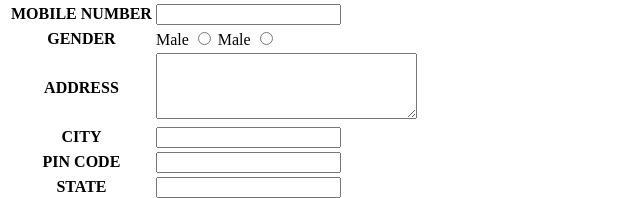
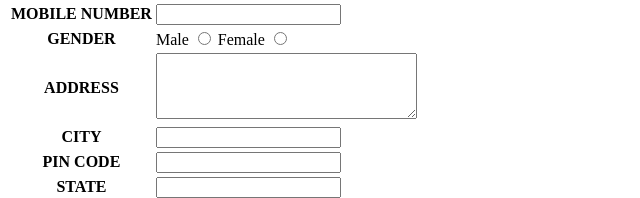
Before and after one commit to IBRAHIMIQBAAl/IBRAHIMIQBAAl-METAWISE-ASSIGNMENT-3, a plain HTML site: page index.html in a window 1280 px wide. Shown: the part 164-362 px from the top of the page, 0-640 px from the left. Drawn offline with Linux system fonts and the light colour scheme.

Commit message:
Update index.html

```diff
--- a/index.html
+++ b/index.html
@@ -114,7 +114,7 @@
             <td>
                 <label>Male</label>
                 <input type="radio" name="g">
-                <label>Male</label>
+                <label>Female</label>
                 <input type="radio" name="g">
             </td>
         </tr>
```
